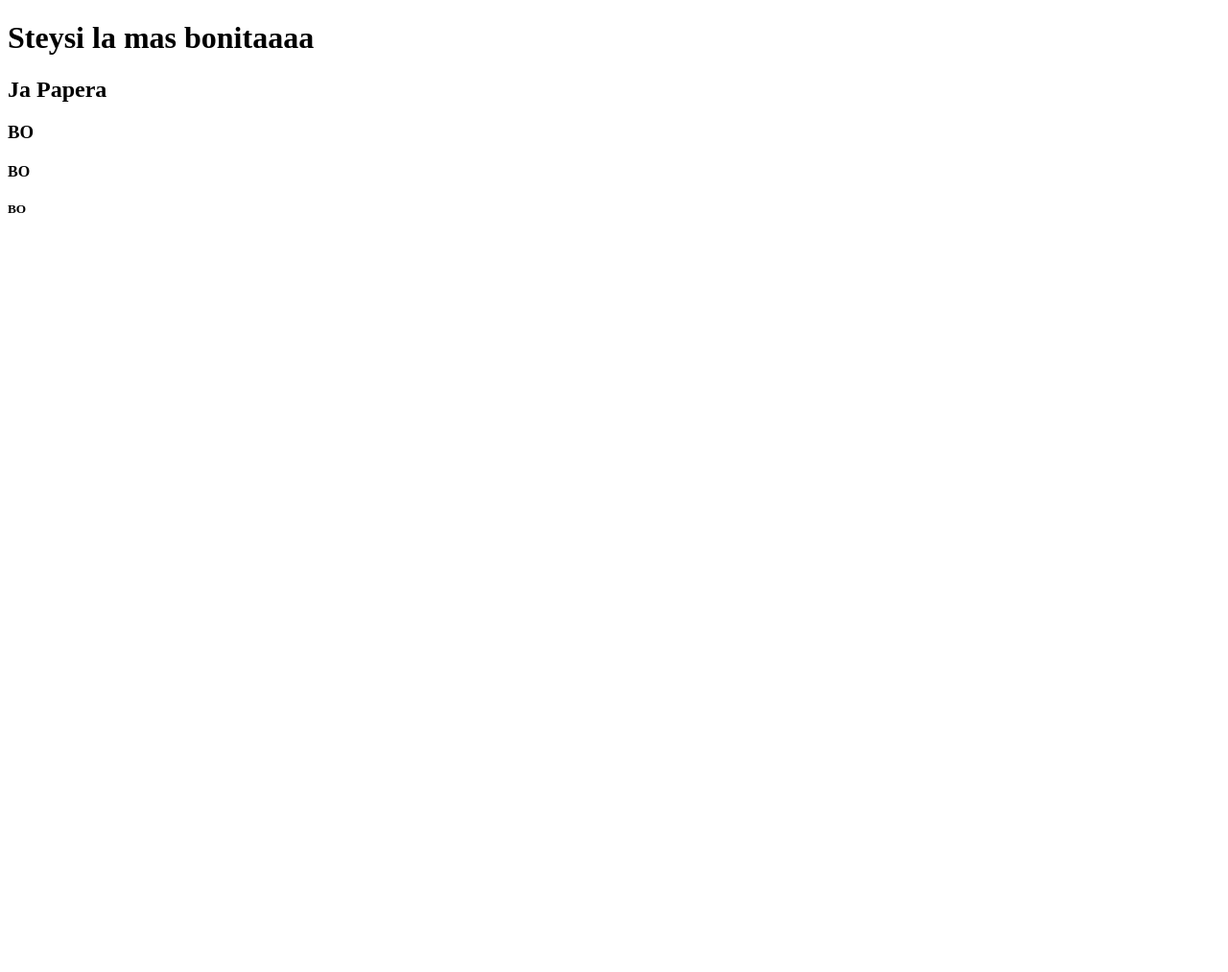
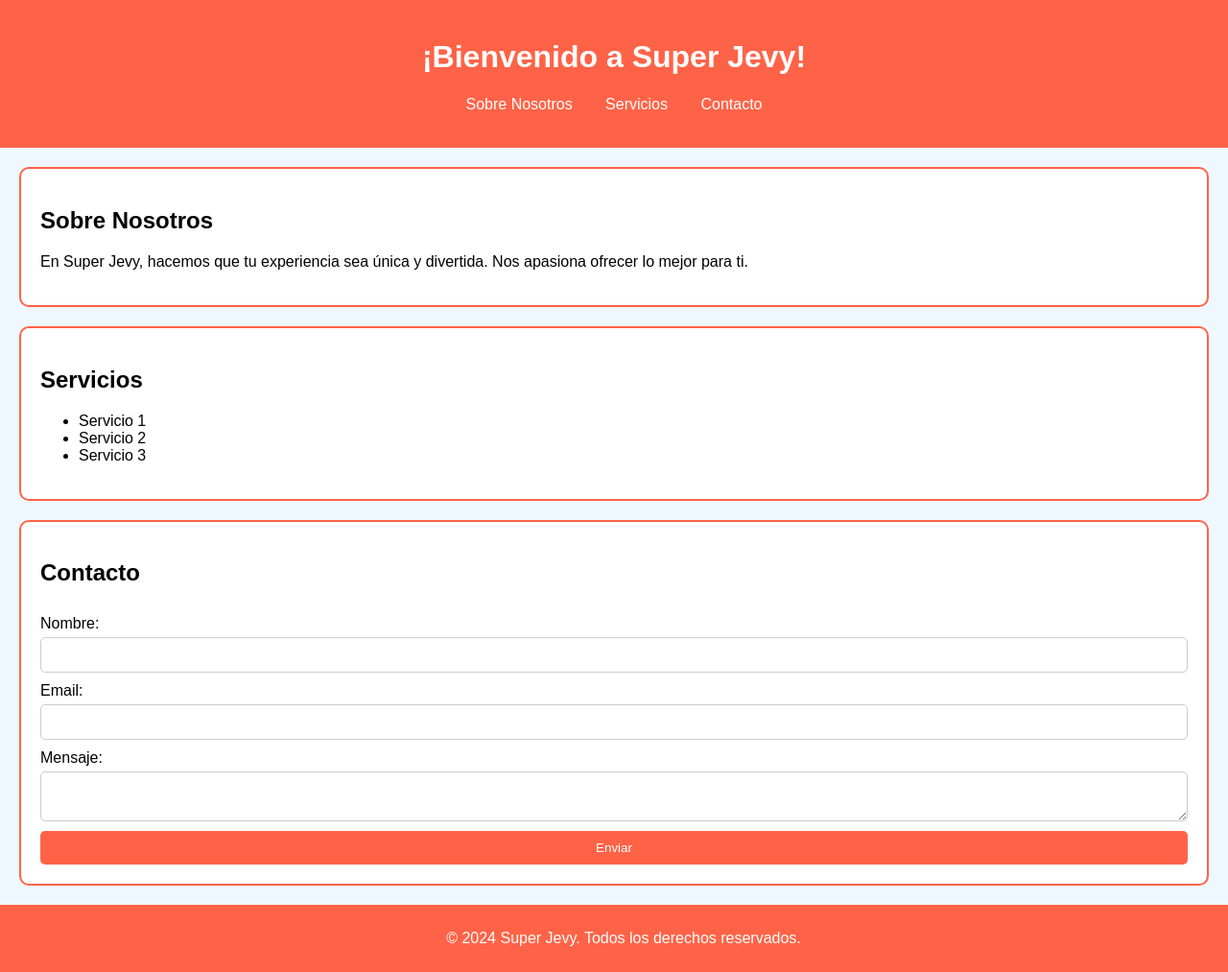
Before and after one commit to Josephscv/Prueba1, a plain HTML site: page index.html in a window 1280 px wide. Shown: the whole page at 96% size. Before the commit the page ends 800 px from the top, so only its background shows below. Drawn offline with Linux system fonts and the light colour scheme.

Commit message:
Steysi y Joseph y Alejandro

```diff
--- a/index.html
+++ b/index.html
@@ -1,15 +1,128 @@
 <!DOCTYPE html>
-<html lang="en">
+<html lang="es">
 <head>
     <meta charset="UTF-8">
     <meta name="viewport" content="width=device-width, initial-scale=1.0">
-    <title>Document</title>
+    <title>Super Jevy</title>
+    <style>
+        body {
+            font-family: Arial, sans-serif;
+            background-color: #f0f8ff;
+            margin: 0;
+            padding: 0;
+        }
+
+        header {
+            background-color: #ff6347;
+            color: white;
+            padding: 20px;
+            text-align: center;
+        }
+
+        nav ul {
+            list-style-type: none;
+            padding: 0;
+        }
+
+        nav ul li {
+            display: inline;
+            margin: 0 15px;
+        }
+
+        nav a {
+            color: white;
+            text-decoration: none;
+        }
+
+        section {
+            padding: 20px;
+            margin: 20px;
+            border: 2px solid #ff6347;
+            border-radius: 10px;
+            background-color: white;
+        }
+
+        footer {
+            text-align: center;
+            padding: 10px;
+            background-color: #ff6347;
+            color: white;
+            position: relative;
+            bottom: 0;
+            width: 100%;
+        }
+
+        form {
+            display: flex;
+            flex-direction: column;
+        }
+
+        form label {
+            margin: 10px 0 5px;
+        }
+
+        form input, form textarea {
+            padding: 10px;
+            border: 1px solid #ccc;
+            border-radius: 5px;
+        }
+
+        form button {
+            margin-top: 10px;
+            padding: 10px;
+            background-color: #ff6347;
+            color: white;
+            border: none;
+            border-radius: 5px;
+            cursor: pointer;
+        }
+
+        form button:hover {
+            background-color: #ff4500;
+        }
+    </style>
 </head>
 <body>
-    <h1>Steysi la mas bonitaaaa </h1>
-    <h2>Ja Papera</h2>
-    <h3>BO</h3>
-    <h4>BO</h4>
-    <h5>BO</h5>
+    <header>
+        <h1>¡Bienvenido a Super Jevy!</h1>
+        <nav>
+            <ul>
+                <li><a href="#about">Sobre Nosotros</a></li>
+                <li><a href="#services">Servicios</a></li>
+                <li><a href="#contact">Contacto</a></li>
+            </ul>
+        </nav>
+    </header>
+
+    <section id="about">
+        <h2>Sobre Nosotros</h2>
+        <p>En Super Jevy, hacemos que tu experiencia sea única y divertida. Nos apasiona ofrecer lo mejor para ti.</p>
+    </section>
+
+    <section id="services">
+        <h2>Servicios</h2>
+        <ul>
+            <li>Servicio 1</li>
+            <li>Servicio 2</li>
+            <li>Servicio 3</li>
+        </ul>
+    </section>
+
+    <section id="contact">
+        <h2>Contacto</h2>
+        <form>
+            <label for="name">Nombre:</label>
+            <input type="text" id="name" required>
+            <label for="email">Email:</label>
+            <input type="email" id="email" required>
+            <label for="message">Mensaje:</label>
+            <textarea id="message" required></textarea>
+            <button type="submit">Enviar</button>
+        </form>
+    </section>
+
+    <footer>
+        <p>&copy; 2024 Super Jevy. Todos los derechos reservados.</p>
+    </footer>
 </body>
 </html>
```
